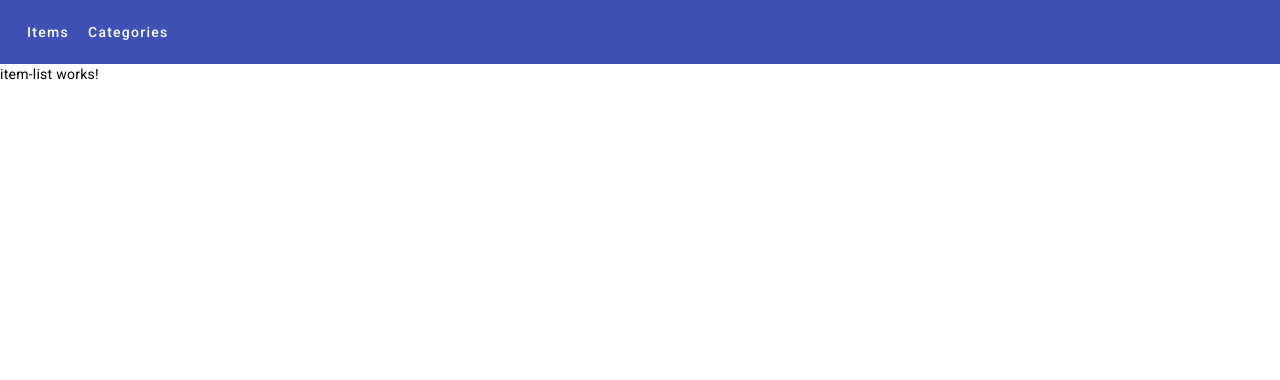
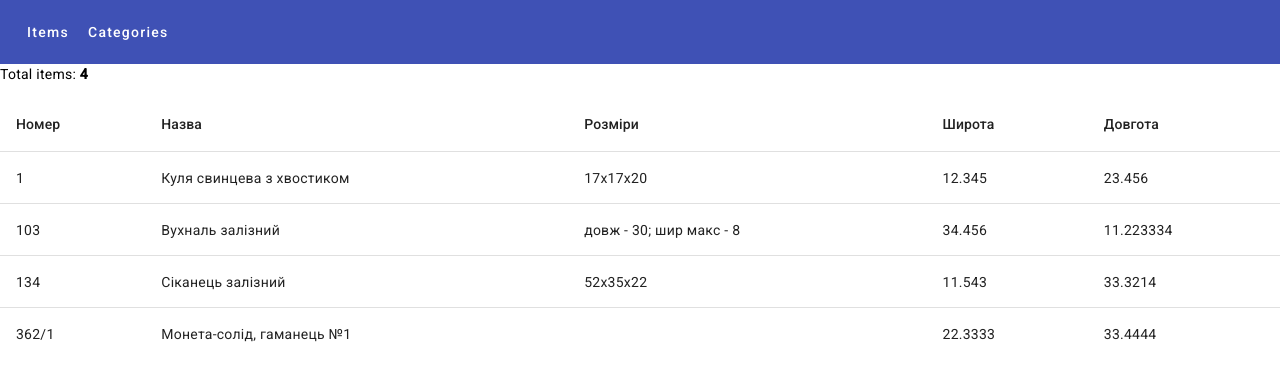
Before and after one commit to kuzjka/kum-archaeodb, an Angular app in the folder kum-archaeodb-web/: page /items in a window 1280 px wide. Shown: the top 380 px of the page. Built offline with nearby package versions, Linux system fonts and the light colour scheme.

Commit message:
added items model and basic list template

```diff
--- a/kum-archaeodb-web/src/app/items/item-list/item-list.component.html
+++ b/kum-archaeodb-web/src/app/items/item-list/item-list.component.html
@@ -1 +1,27 @@
-<p>item-list works!</p>
+<p>Total items: <b>{{ totalItems }}</b></p>
+
+<table mat-table [dataSource]="items">
+  <ng-container matColumnDef="pointNumber">
+    <th mat-header-cell *matHeaderCellDef>Номер</th>
+    <td mat-cell *matCellDef="let item">{{ item.pointNumber }}</td>
+  </ng-container>
+  <ng-container matColumnDef="name">
+    <th mat-header-cell *matHeaderCellDef>Назва</th>
+    <td mat-cell *matCellDef="let item">{{ item.name }}</td>
+  </ng-container>
+  <ng-container matColumnDef="dimensions">
+    <th mat-header-cell *matHeaderCellDef>Розміри</th>
+    <td mat-cell *matCellDef="let item">{{ item.dimensions }}</td>
+  </ng-container>
+  <ng-container matColumnDef="latitude">
+    <th mat-header-cell *matHeaderCellDef>Широта</th>
+    <td mat-cell *matCellDef="let item">{{ item.location.latitude }}</td>
+  </ng-container>
+  <ng-container matColumnDef="longitude">
+    <th mat-header-cell *matHeaderCellDef>Довгота</th>
+    <td mat-cell *matCellDef="let item">{{ item.location.longitude }}</td>
+  </ng-container>
+
+  <tr mat-header-row *matHeaderRowDef="columnsToDisplay; sticky: true;"></tr>
+  <tr mat-row *matRowDef="let row; columns: columnsToDisplay"></tr>
+</table>
--- a/kum-archaeodb-web/src/app/items/item-list/item-list.component.ts
+++ b/kum-archaeodb-web/src/app/items/item-list/item-list.component.ts
@@ -1,4 +1,58 @@
-import { Component } from '@angular/core';
+import { Component, OnInit } from '@angular/core';
+import { Bullet, Item } from "../items.model";
+import { CollectionViewer, DataSource, ListRange } from "@angular/cdk/collections";
+import { Observable, of } from "rxjs";
+
+const TEST_DATA: Array<Item | Bullet> = [
+  {
+    name: 'Куля свинцева з хвостиком',
+    year: 2021,
+    pointNumber: '1',
+    dimensions: '17х17х20',
+    weight: 26,
+    caliber: 17,
+    location: {
+      latitude: 12.345,
+      longitude: 23.456
+    },
+    gpsPoint: "591",
+    remarks: "Маршрут 1"
+  },
+  {
+    pointNumber: "103",
+    name: "Вухналь залізний",
+    year: 2021,
+    dimensions: "довж - 30; шир макс - 8",
+    location: {
+      latitude: 34.456,
+      longitude: 11.223334
+    },
+    remarks: "Выльний пошук, Південний сектор"
+  },
+  {
+    pointNumber: "134",
+    name: "Сіканець залізний",
+    year: 2021,
+    dimensions: "52х35х22",
+    weight: 114,
+    location: {
+      latitude: 11.543,
+      longitude: 33.3214
+    },
+    gpsPoint: "93",
+    remarks: "Вільний пошук, Трикутний ліс"
+  },
+  {
+    pointNumber: "362/1",
+    name: "Монета-солід, гаманець №1",
+    location: {
+      latitude: 22.3333,
+      longitude: 33.4444
+    },
+    gpsPoint: "23юб",
+    remarks: "Верх верху"
+  }
+];
 
 @Component({
   selector: 'app-item-list',
@@ -6,5 +60,20 @@ import { Component } from '@angular/core';
   styleUrls: ['./item-list.component.css']
 })
 export class ItemListComponent {
+  totalItems: number = 4;
+  totalPages: number = 1;
 
+  items = TEST_DATA;
+  itemsDataSource = new ItemsDataSource();
+  columnsToDisplay = ['pointNumber', 'name', 'dimensions', 'latitude', 'longitude'];
 }
+
+class ItemsDataSource extends DataSource<Item> {
+
+  connect(collectionViewer: CollectionViewer): Observable<Item[]> {
+    return of(TEST_DATA);
+  }
+
+  disconnect(collectionViewer: CollectionViewer): void {
+  }
+}
```
Also changed, not shown: kum-archaeodb-web/src/app/commons.model.ts (added, +14 -0 lines), kum-archaeodb-web/src/app/items/items.model.ts (added, +64 -0 lines), kum-archaeodb-web/src/app/items/items.module.ts (+7 -1 lines), 1 other file (tests, documents, lock files or other folders).
